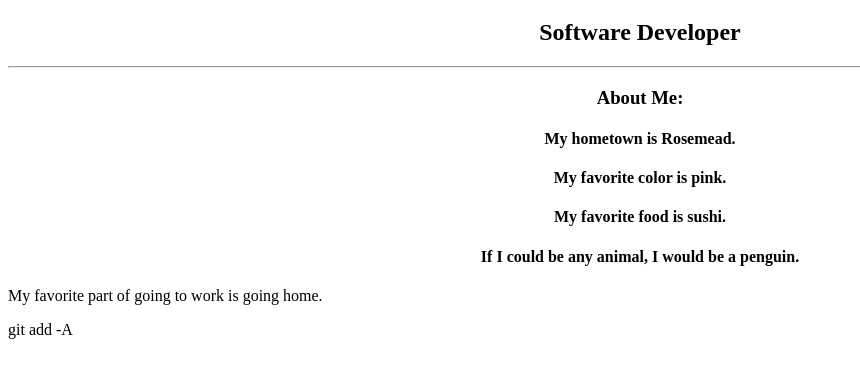
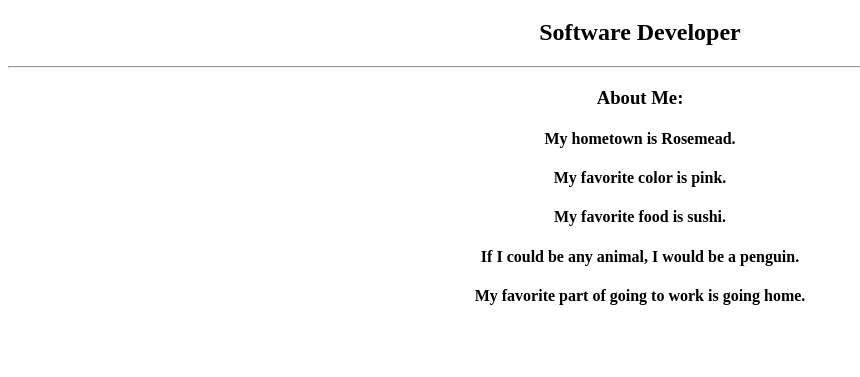
Before and after one commit to katherkp/my-first-repo, a plain HTML site: page index.html in a window 1280 px wide. Shown: the part 61-438 px from the top of the page, without its empty margins (0-860 px from the left). Drawn offline with Linux system fonts and the light colour scheme.

Commit message:
hope this works

```diff
--- a/index.html
+++ b/index.html
@@ -15,9 +15,7 @@
 					<h4>My favorite color is pink.</h4>
 					<h4>My favorite food is sushi.</h4>
 					<h4>If I could be any animal, I would be a penguin. </h4>
-
+					<h4>My favorite part of going to work is going home.</h4>
 			</div>
 		  </body>
 		</html>
-<p>My favorite part of going to work is going home.</p>
-git add -A
```
